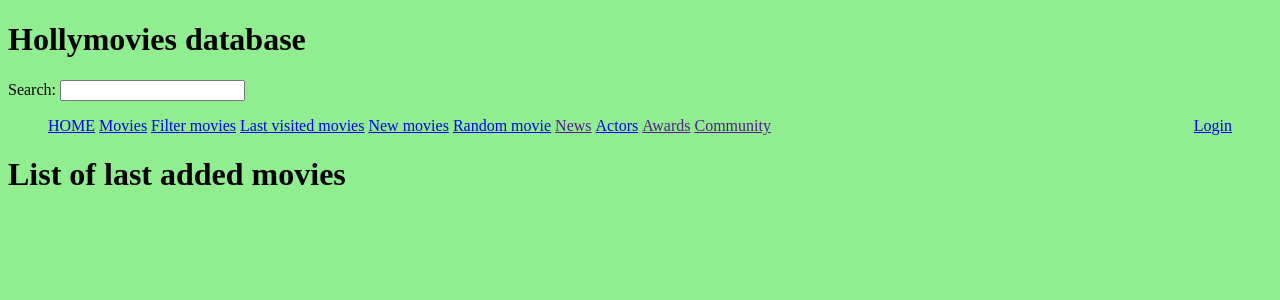
After one commit to petrgregor/PythonRemoteSK2_10_backend_technologies, a Django app: page /new_movies/ in a window 1280 px wide. The commit adds this page. Shown: the top 300 px of the page. Run offline with Django 4.2, Linux system fonts and the light colour scheme; data that the repository does not hold is empty; parts of the project's set-up code (start-up, migrations or seed data) failed here and were passed over.

Commit message:
New changes.

```diff
--- a/hollymovies/urls.py
+++ b/hollymovies/urls.py
@@ -37,6 +37,10 @@ urlpatterns = [
     #path('new_movie/add_movie/', add_movie, name='add_movie'),
     path('movie/update/<pk>/', MovieUpdateView.as_view(), name='update_movie'),
     path('movie/delete/<pk>/', MovieDeleteView.as_view(), name='delete_movie'),
+    path('top_movies/', movie_by_rating, name='movies_by_rating'),
+    path('last_visited_movies/', last_visited_movies, name='last_visited_movies'),
+    path('new_movies/', new_movies, name='new_movies'),
+    path('random_movie/', random_movie, name='random_movie'),
     path('staff/<pk>/', staff, name='staff'),
     path('actors/', actors, name='actors'),
     path('search/', search, name='search'),
@@ -49,5 +53,7 @@ urlpatterns = [
 
     # api
     path('api-auth/', include('rest_framework.urls', namespace='rest_framework')),
-    path('api/movies/', api.views.Movies.as_view({'get': 'list'})),
+    #path('api/movies/', api.views.Movies.as_view({'get': 'list'})),
+    path('api/movies/', api.views.Movies.as_view()),
+    path('api/movie/<pk>/', api.views.Movie.as_view()),
 ]
--- a/templates/navbar.html
+++ b/templates/navbar.html
@@ -5,6 +5,9 @@
     <li><a href="{% url 'home' %}">HOME</a></li>
     <li><a href="{% url 'movies' %}">Movies</a></li>
     <li><a href="{% url 'filter_movies' %}">Filter movies</a></li>
+    <li><a href="{% url 'last_visited_movies' %}">Last visited movies</a></li>
+    <li><a href="{% url 'new_movies' %}">New movies</a></li>
+    <li><a href="{% url 'random_movie' %}">Random movie</a></li>
     {% comment %}{% if request.user.is_authenticated %}{% endcomment %}
     {% if perms.viewer.add_movie %}
       <li><a href="{% url 'new_movie' %}">New movie</a></li>
--- a/viewer/models.py
+++ b/viewer/models.py
@@ -67,6 +67,7 @@ class Movie(Model):
     link = CharField(max_length=256, null=True, blank=True)
     created = DateTimeField(auto_now_add=True)
     updated = DateTimeField(auto_now=True)
+    last_visit = DateTimeField(null=True)
 
     class Meta:
         ordering = ['title_orig']
--- a/viewer/templates/movie.html
+++ b/viewer/templates/movie.html
@@ -51,6 +51,7 @@
 <div class="link">link: <a href="{{ movie.link }}">link</a></div>
 <div class="movie_created">created: {{ movie.created }}</div>
 <div class="movie_updated">updated: {{ movie.updated }}</div>
+<div class="movie_last_visit">last visit: {{ movie.last_visit }}</div>
 <div class="avg_rating">Average rating: {{ avg_rating.rating__avg|floatformat:"2" }}</div>
 {% if request.user.is_authenticated %}
     <form action="{% url 'rate_movie' %}" method="post">
--- /dev/null
+++ b/viewer/templates/new_movies.html
@@ -0,0 +1,12 @@
+{% extends 'base.html' %}
+
+{% block title %}List of last added movies{% endblock %}
+
+{% block content %}
+  <h1>List of last added movies</h1>
+  <ul>
+    {% for movie in movies %}
+      <li><a href="{% url 'movie' movie.id %}">{{ movie.title_orig }} ({{ movie.released }}) - {{ movie.created }}</a></li>
+    {% endfor %}
+  </ul>
+{% endblock %}
--- a/viewer/views.py
+++ b/viewer/views.py
@@ -8,6 +8,7 @@ from django.forms import *
 from datetime import datetime
 from django.urls import reverse_lazy
 from django.contrib.auth.mixins import LoginRequiredMixin, PermissionRequiredMixin
+import random
 
 # Create your views here.
 def home(request):
@@ -170,6 +171,8 @@ class MovieDeleteView(PermissionRequiredMixin, DeleteView):
 def movie(request, pk):
     try:
         movie = Movie.objects.get(id=pk)
+        movie.last_visit = datetime.now()
+        movie.save()
         countries = Country.objects.filter(movies=movie)
         genres = Genre.objects.filter(movies=movie)
         images = Image.objects.filter(movies=movie)
@@ -251,3 +254,31 @@ def rate_movie(request):
                 rating=rating
             )
     return redirect(f"/movie/{pk}/")
+
+def movie_by_rating(request):
+    ratings = Rating.objects.all().values_list('movie').annotate(avg=Avg('rating'))
+    print(ratings)
+    average_ratings = {}
+    for rating in ratings:
+        movie = Movie.objects.filter(id=rating[0])
+        print(movie)
+        average_ratings[movie] = rating
+    print(average_ratings)
+    context = {'average_ratings': average_ratings}
+    return render(request, 'movies_by_rating.html', context)
+
+def last_visited_movies(request):
+    movies = Movie.objects.all().order_by('-last_visit')[:10]
+    context = {'movies': movies}
+    return render(request, 'last_visited_movies.html', context)
+
+def new_movies(request):
+    movies = Movie.objects.all().order_by('-created')[:10]
+    context = {'movies': movies}
+    return render(request, 'new_movies.html', context)
+
+def random_movie(request):
+    movies = Movie.objects.all()
+    movie = random.choice(movies)
+    context = {'movie': movie}
+    return render(request, 'movie.html', context)
```
Also changed, not shown: api/views.py (+28 -1 lines), hollymovies.md (+4 -4 lines), viewer/templates/last_visited_movies.html (added, +12 -0 lines), viewer/templates/movies_by_rating.html (added, +12 -0 lines), viewer/migrations/0010_movie_last_visit.py (added).
